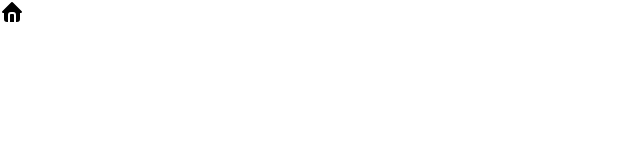
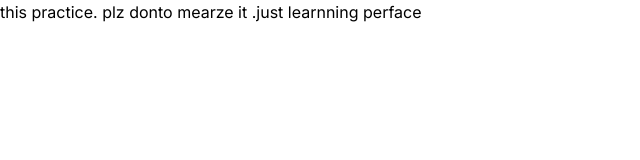
Before and after one commit to nabilislam11/ebt-web-bangla, a website built with Vite: page index.html in a window 1280 px wide. Shown: the whole page, without its empty margins (0-640 px from the left). Built offline with nearby package versions, Linux system fonts and the light colour scheme.

Commit message:
donot merze it .it is learning perfece

```diff
--- a/index.html
+++ b/index.html
@@ -21,19 +21,7 @@
 
   <body>
     <div class=""></div>
-    <svg
-      xmlns="http://www.w3.org/2000/svg"
-      width="24"
-      height="24"
-      viewBox="0 0 24 24"
-      fill="currentColor"
-      class="icon icon-tabler icons-tabler-filled icon-tabler-home"
-    >
-      <path stroke="none" d="M0 0h24v24H0z" fill="none" />
-      <path
-        d="M12.707 2.293l9 9c.63 .63 .184 1.707 -.707 1.707h-1v6a3 3 0 0 1 -3 3h-1v-7a3 3 0 0 0 -2.824 -2.995l-.176 -.005h-2a3 3 0 0 0 -3 3v7h-1a3 3 0 0 1 -3 -3v-6h-1c-.89 0 -1.337 -1.077 -.707 -1.707l9 -9a1 1 0 0 1 1.414 0m.293 11.707a1 1 0 0 1 1 1v7h-4v-7a1 1 0 0 1 .883 -.993l.117 -.007z"
-      />
-    </svg>
+   <h1> this practice. plz donto mearze it .just  learnning perface</h1>
     <script src="https://cdn.jsdelivr.net/npm/@tabler/core@1.4.0/dist/js/tabler.min.js"></script>
   </body>
 </html>
```
